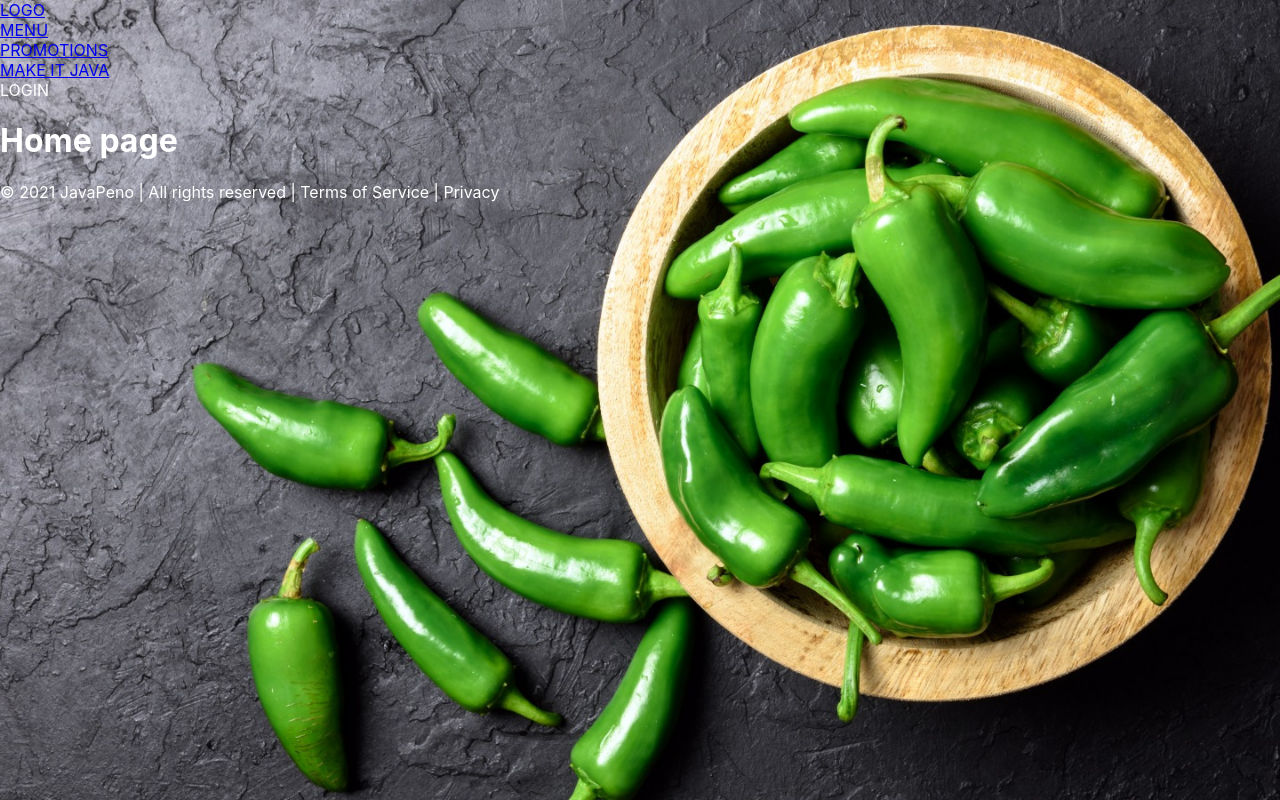
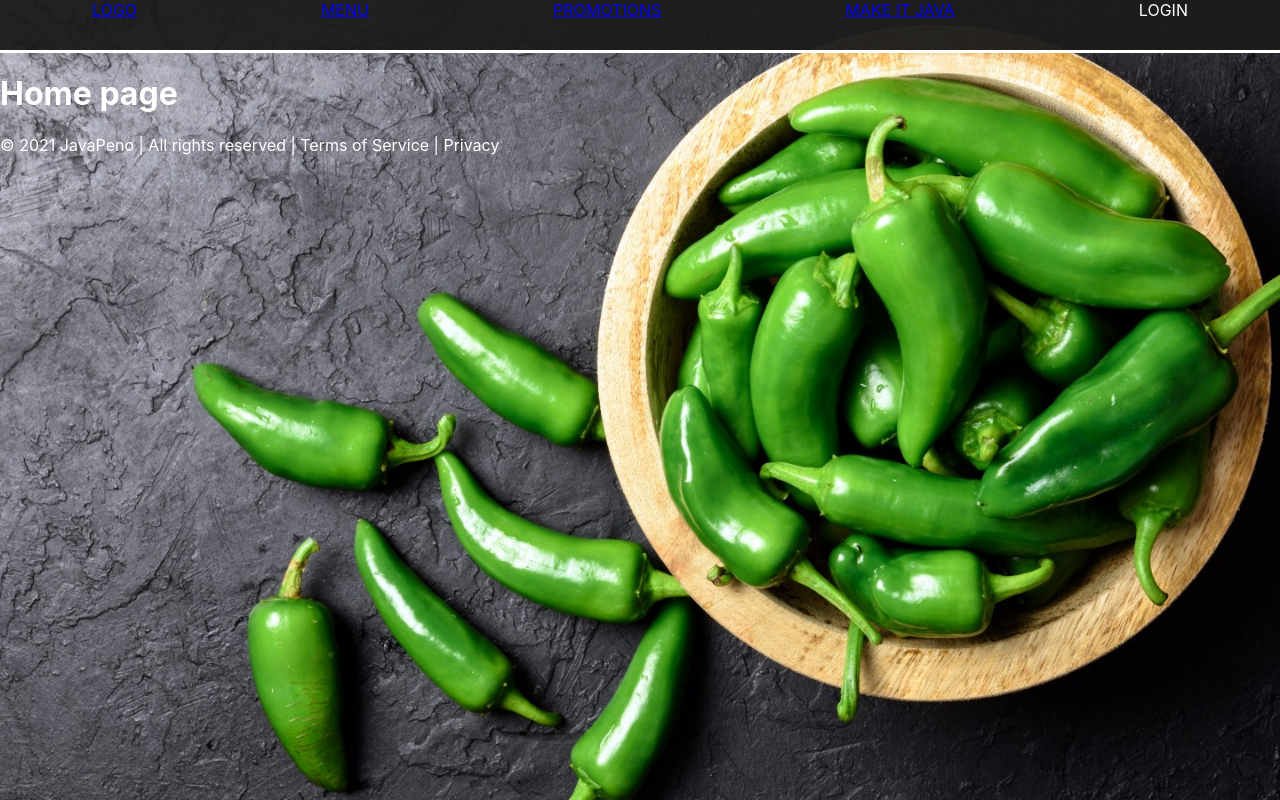
Before and after one commit to CodecoolGlobal/el-proyecte-grande-sprint-4-java-havalda-r, a React (Create React App) app: page / in a window 1280 px wide. Built offline with nearby package versions, Linux system fonts and the light colour scheme.

Commit message:
feat: initialize header style

```diff
--- a/src/components/Header/Header.js
+++ b/src/components/Header/Header.js
@@ -1,9 +1,10 @@
 import React from 'react';
 import { Link } from 'react-router-dom';
+import styles from './Header.module.css';
 
 const Header = () => {
   return (
-    <header>
+    <header className={styles.Header}>
       <Link to='/'>
         <div>LOGO</div>
       </Link>
--- /dev/null
+++ b/src/components/Header/Header.module.css
@@ -0,0 +1,7 @@
+.Header {
+  background-color: rgba(27, 27, 27, 0.95);
+  border-bottom: 3px solid white;
+  display: flex;
+  justify-content: space-around;
+  height: 50px;
+}
```
